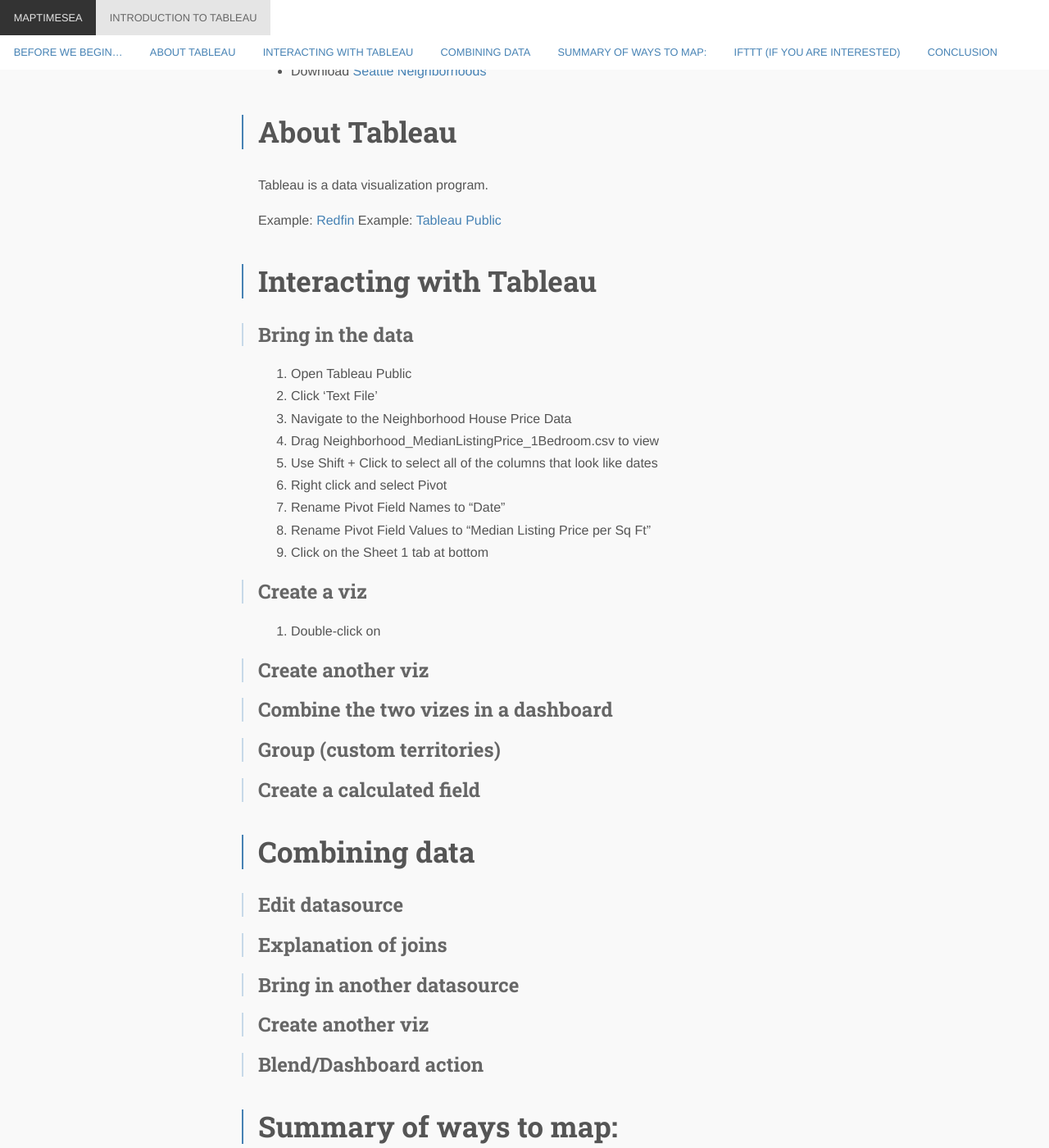
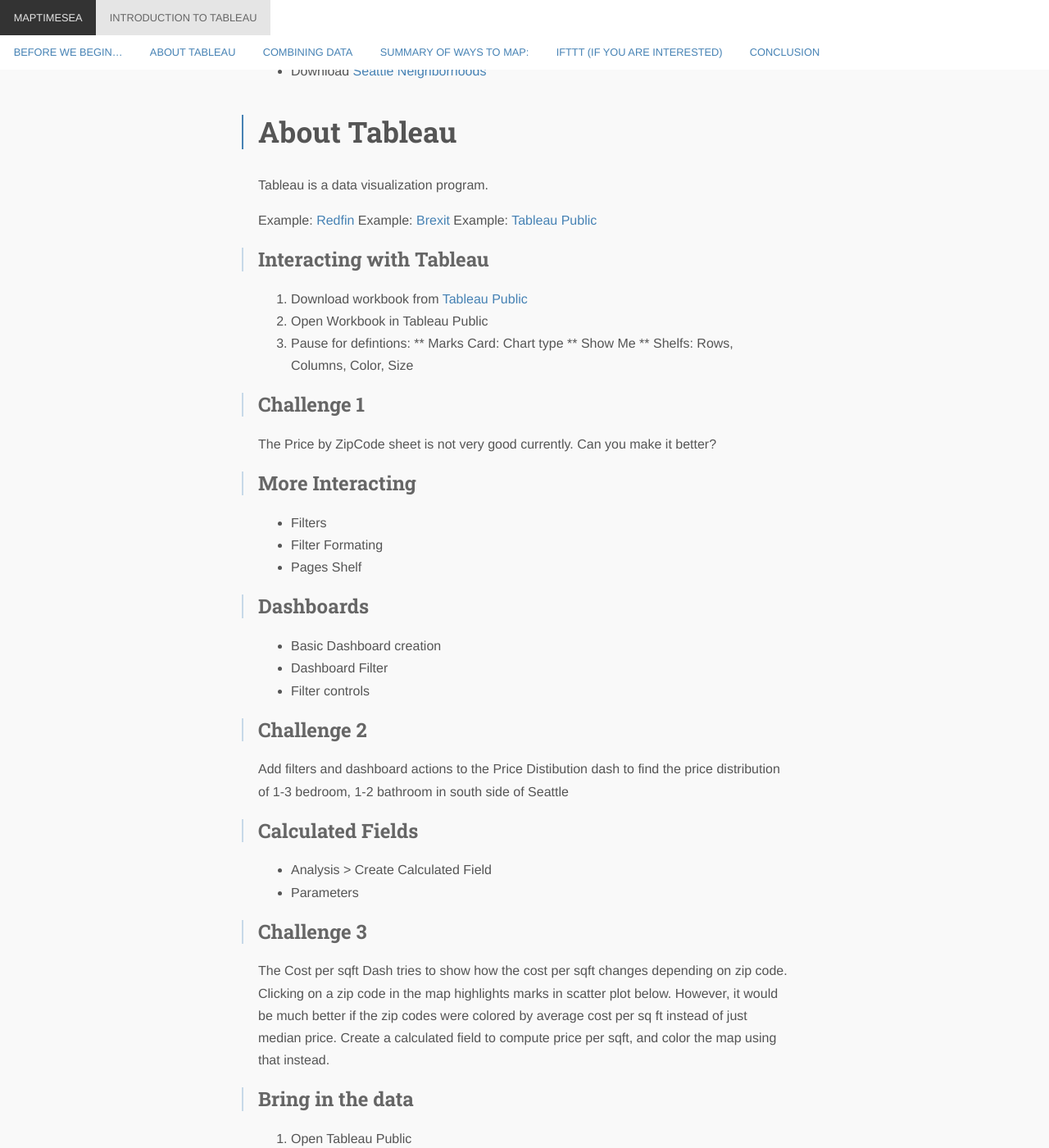
Before and after one commit to MaptimeSEA/maptimesea.github.io, a Jekyll site: the page built from _posts/2017-03-01-tableau.markdown, in a window 1280 px wide and 1400 px high, scrolled down 360 px. Shown: the whole window at 82% size. Built offline with Jekyll 4.4.1, drawn with Linux system fonts in a browser that asks for light colours; nearby versions of some CDN libraries; Markdown is read by kramdown in place of the engine named in the settings.

Commit message:
Updated part 1 of tutorial

```diff
--- a/_posts/2017-03-01-tableau.markdown
+++ b/_posts/2017-03-01-tableau.markdown
@@ -5,7 +5,7 @@
 
 # Before we begin...
 
-* Do you have the most recent version of Tableau Public installed? Did you download it TODAY???? We just updated and the new spatial features are more than worth it. [Click to download](https://public.tableau.com/s/download?source=cta)
+* Do you have the most recent version of Tableau Public installed? Did you download it TODAY???? We just updated and the new spatial features are more than worth it. [Click to download](https://public.tableau.com/en-us/s/download/thanks)
 
 * Download [Neighborhood House Price Data](https://www.zillow.com/research/data/#bulk)
 
@@ -18,9 +18,43 @@
 Tableau is a data visualization program.
 
 Example: [Redfin](https://www.redfin.com/blog/data-center)
+Example: [Brexit](https://public.tableau.com/profile/solbrigm#!/vizhome/BrexitResults/EUReferendumResults)
 Example: [Tableau Public](https://public.tableau.com/profile/solbrigm#!/vizhome/kagglehousing/DashboardAction)
 
-# Interacting with Tableau
+## Interacting with Tableau
+1. Download workbook from [Tableau Public](https://public.tableau.com/profile/solbrigm#!/vizhome/kagglehousing/DashboardAction)
+2. Open Workbook in Tableau Public
+3. Pause for defintions:
+** Marks Card: Chart type
+** Show Me
+** Shelfs: Rows, Columns, Color, Size
+
+## Challenge 1
+The Price by ZipCode sheet is not very good currently. Can you make it better?
+
+## More Interacting
+* Filters
+* Filter Formating
+* Pages Shelf
+
+## Dashboards
+* Basic Dashboard creation
+* Dashboard Filter
+* Filter controls
+
+## Challenge 2
+Add filters and dashboard actions to the Price Distibution dash to find the price distribution of 1-3 bedroom, 1-2 bathroom in south side of Seattle
+
+## Calculated Fields
+* Analysis > Create Calculated Field
+* Parameters
+
+## Challenge 3
+The Cost per sqft Dash tries to show how the cost per sqft changes depending on zip code. Clicking on a zip code in the map highlights marks in scatter plot below. However, it would be much better if the zip codes were colored by average cost per sq ft instead of just median price. Create a calculated field to compute price per sqft, and color the map using that instead.
+
+
+
+
 
 ## Bring in the data
 
```
